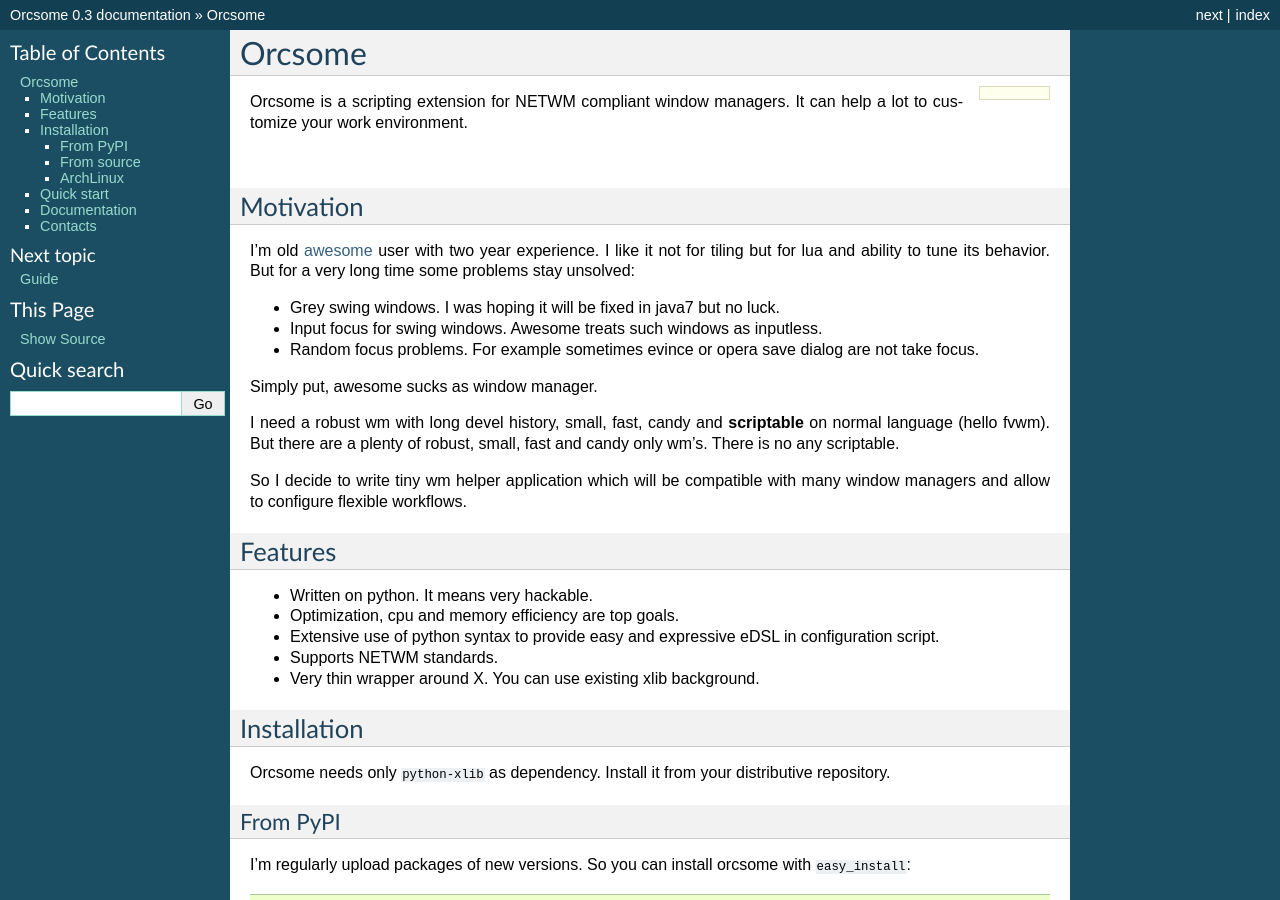
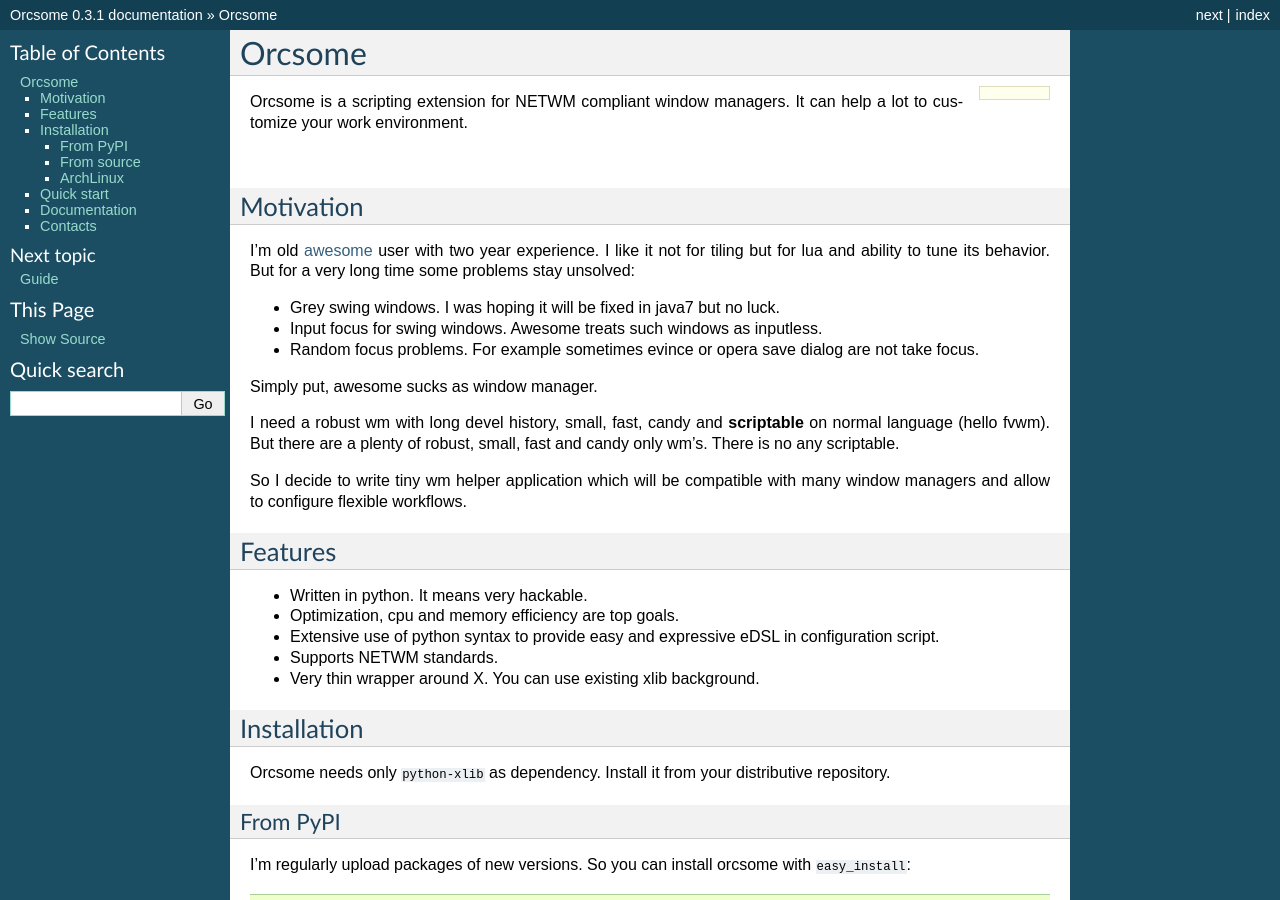
Before and after one commit to baverman/orcsome, a Sphinx documentation site: the page built from docs/index.rst, in a window 1280 px wide and 900 px high. Built offline with Sphinx 7.4.7, drawn with Linux system fonts in a browser that asks for light colours; some of the changed text lies outside the part shown.

Commit message:
version bump

```diff
--- a/docs/index.rst
+++ b/docs/index.rst
@@ -43,7 +43,7 @@
 Features
 --------
 
-* Written on python. It means very hackable.
+* Written in python. It means very hackable.
 
 * Optimization, cpu and memory efficiency are top goals.
 
--- a/orcsome/__init__.py
+++ b/orcsome/__init__.py
@@ -1,4 +1,4 @@
-VERSION = '0.3'
+VERSION = '0.3.1'
 
 _wm = None
 
```
